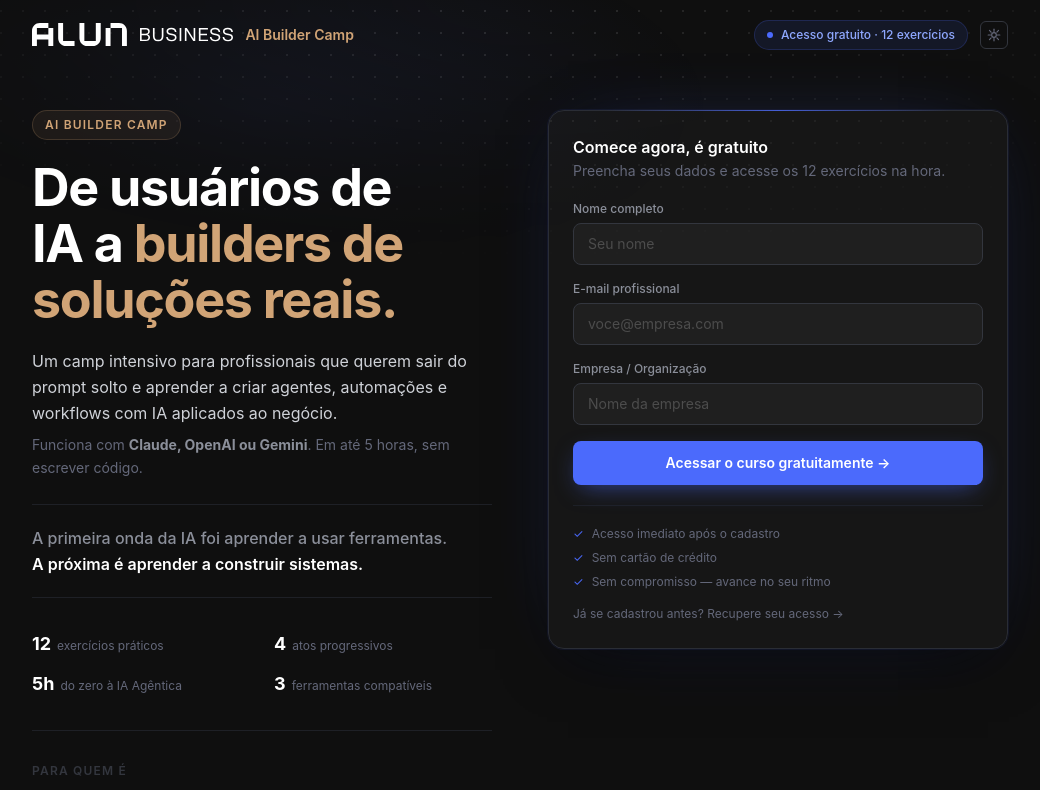
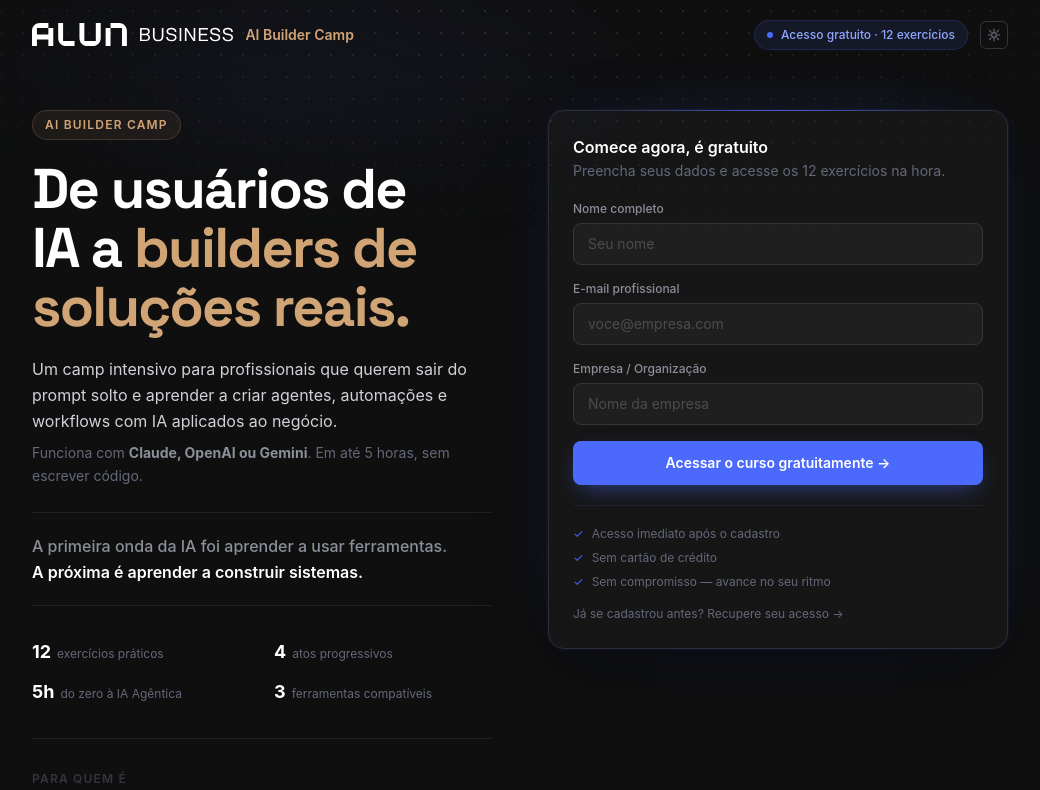
Before and after one commit to guipereiraxd/ai-builder-camp, a Next.js app: page / in a window 1280 px wide. Shown: the top 790 px of the page, without its empty margins (120-1160 px from the left). Built offline with nearby package versions, Linux system fonts and the light colour scheme; no server answers.

Commit message:
feat: add custom font display and update headline styles
Co-authored-by: Gui Pereira <112955303+guipereiraxd@users.noreply.github.com>

```diff
--- a/app/globals.css
+++ b/app/globals.css
@@ -90,6 +90,11 @@
 
 * {
   box-sizing: border-box;
+}
+
+/* ─── Display font for headlines ──────────────────────────────── */
+.font-display {
+  font-family: var(--font-display), ui-sans-serif, system-ui, sans-serif;
 }
 
 /* ─── Hero dot-grid backdrop ──────────────────────────────────── */
--- a/app/layout.tsx
+++ b/app/layout.tsx
@@ -1,5 +1,13 @@
 import type { Metadata } from "next";
+import { Space_Grotesk } from "next/font/google";
 import "./globals.css";
+
+const spaceGrotesk = Space_Grotesk({
+  subsets: ["latin"],
+  weight: ["500", "600", "700"],
+  variable: "--font-display",
+  display: "swap",
+});
 
 export const metadata: Metadata = {
   metadataBase: new URL("https://ai-builder-camp.alura.com.br"),
@@ -13,7 +21,7 @@ export default function RootLayout({
   children: React.ReactNode;
 }>) {
   return (
-    <html lang="pt-BR" className="h-full antialiased">
+    <html lang="pt-BR" className={`h-full antialiased ${spaceGrotesk.variable}`}>
       <head>
         {/* Prevent flash of wrong theme */}
         <script dangerouslySetInnerHTML={{ __html: `(function(){var t=localStorage.getItem('aibc-theme');if(t==='light')document.documentElement.setAttribute('data-theme','light');}())` }} />
--- a/app/page.tsx
+++ b/app/page.tsx
@@ -240,7 +240,7 @@ export default function Home() {
           </span>
 
           {/* Headline */}
-          <h1 className="text-4xl md:text-[3.25rem] font-bold leading-[1.08] tracking-tight mb-5 text-balance">
+          <h1 className="font-display text-[2.75rem] md:text-[3.5rem] font-bold leading-[1.05] tracking-[-0.03em] mb-5 text-balance">
             <span className="text-white">De usuários de IA a </span>
             <span style={{ color: "#d1a476" }}>builders de soluções reais.</span>
           </h1>
```
